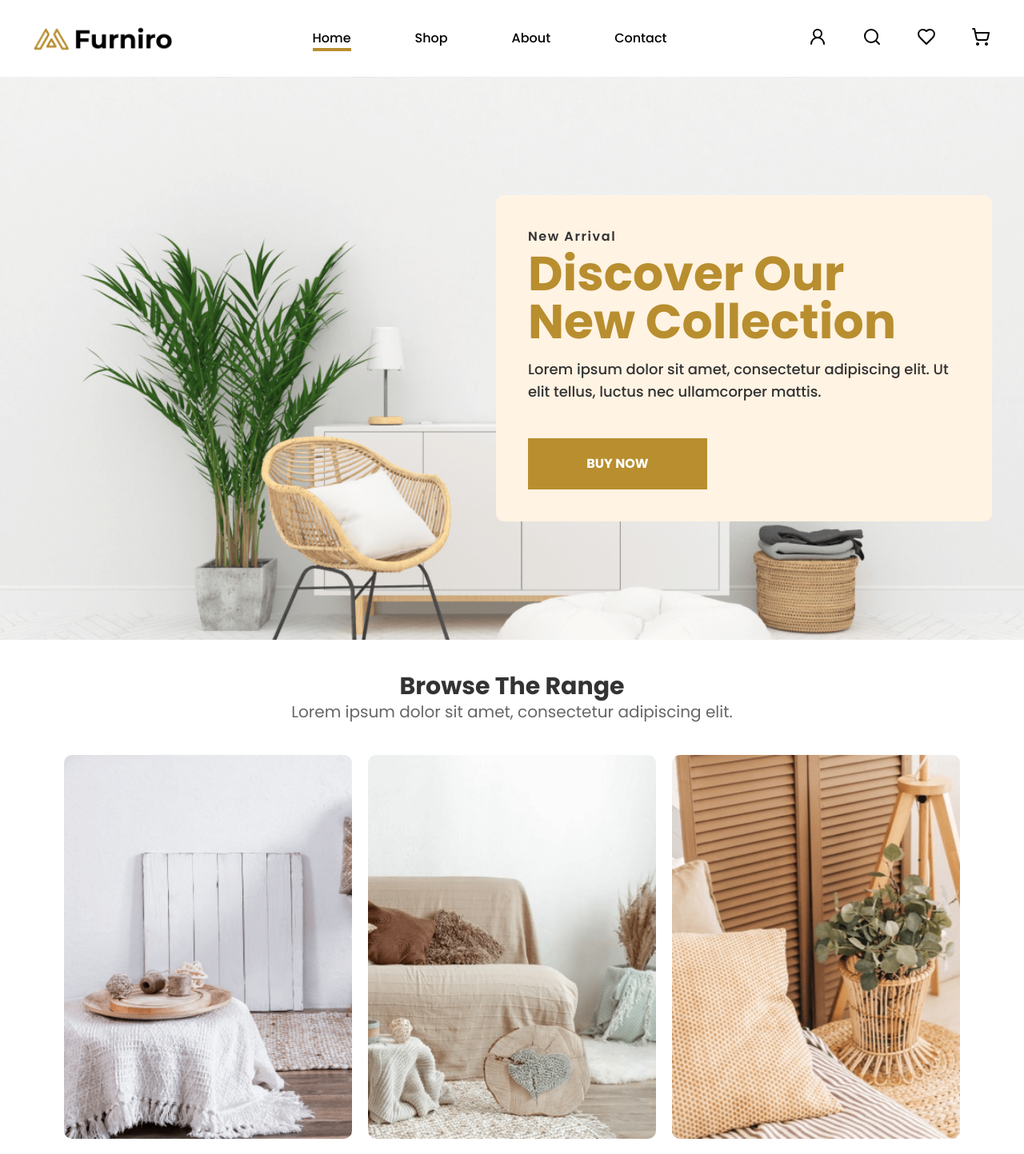
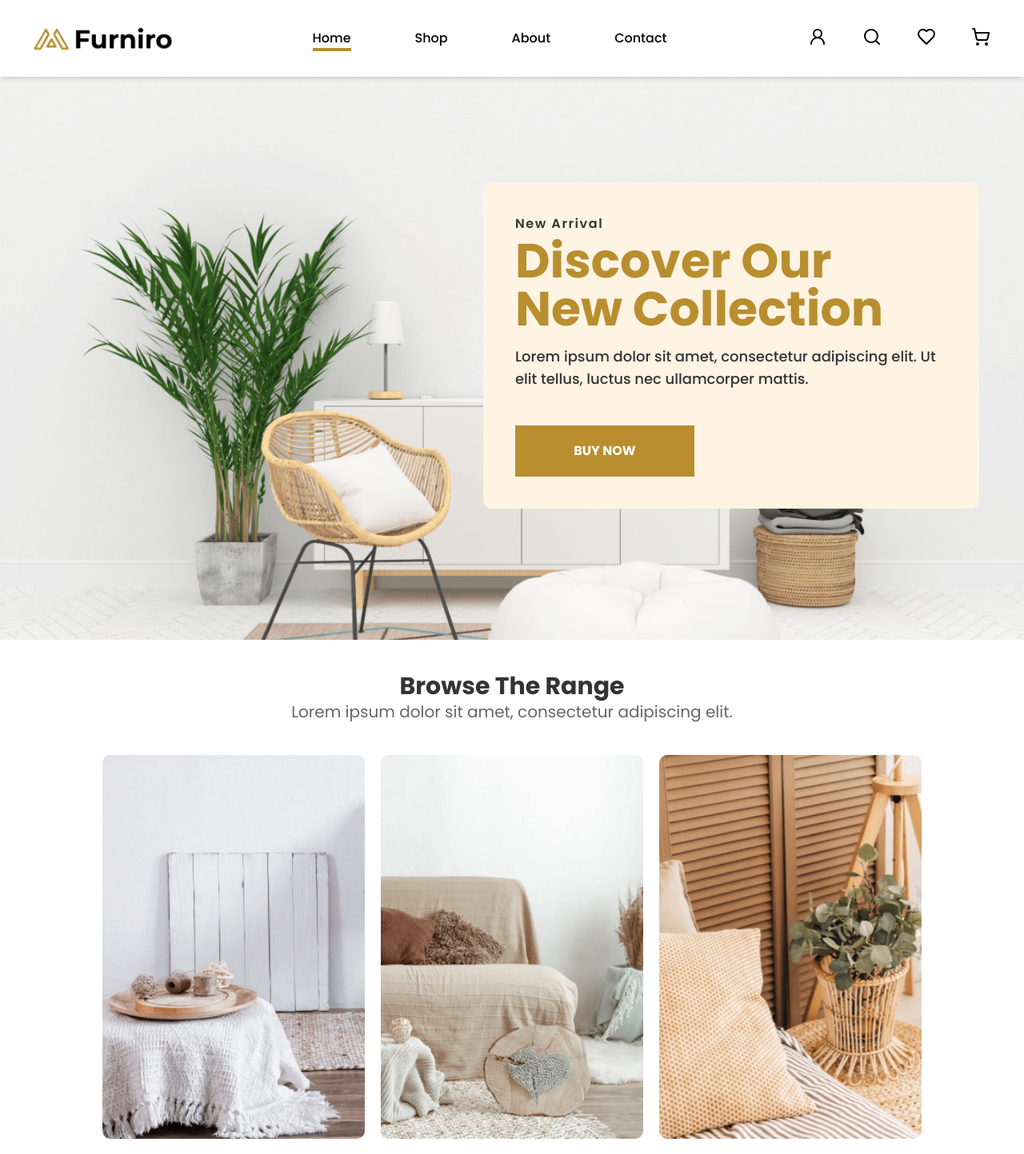
Before and after one commit to sankaSanjeeva/Furniro, a React (Vite) app: page / in a window 1280 px wide. Shown: the top 1443 px of the page at 80% size. Built offline with nearby package versions, Linux system fonts and the light colour scheme.

Commit message:
add header animation

```diff
--- a/src/common/components/footer/index.tsx
+++ b/src/common/components/footer/index.tsx
@@ -4,7 +4,7 @@ import { Button } from '../ui/button';
 export default function Footer() {
   return (
     <footer className="border-t border-t-black/15">
-      <div className="mx-auto max-w-screen-xl px-5 md:px-10">
+      <div className="mx-auto max-w-screen-laptop px-5 sm:px-10 xl:px-24">
         <div className="py-12 flex flex-col md:flex-row justify-between gap-10">
           <div className="flex gap-10 flex-row md:flex-col">
             <h1 className="text-2xl font-bold">Furniro</h1>
@@ -17,7 +17,7 @@ export default function Footer() {
 
           <div>
             <span className="text-[#9F9F9F]">Links</span>
-            <ul className="mt-5 md:mt-12 flex flex-row md:flex-col gap-10 font-medium">
+            <ul className="mt-5 md:mt-12 flex flex-row md:flex-col gap-10 flex-wrap font-medium">
               <li>
                 <Link to="/">Home</Link>
               </li>
@@ -35,7 +35,7 @@ export default function Footer() {
 
           <div>
             <span className="text-[#9F9F9F]">Help</span>
-            <ul className="mt-5 md:mt-12 flex flex-row md:flex-col gap-10 font-medium">
+            <ul className="mt-5 md:mt-12 flex flex-row md:flex-col gap-10 flex-wrap font-medium">
               <li>Payment Options</li>
               <li>Returns</li>
               <li>Privacy Policies</li>
--- a/src/common/components/header/index.tsx
+++ b/src/common/components/header/index.tsx
@@ -31,7 +31,7 @@ function NavItem({
   );
 }
 
-export default function Header() {
+export default function Header({ hasScrolled }: { hasScrolled: boolean }) {
   const [isMenuExpand, setIsMenuExpand] = useState(false);
 
   const collapseMenu = () => {
@@ -45,8 +45,9 @@ export default function Header() {
   return (
     <header
       className={cn(
-        'fixed w-full flex flex-col overflow-hidden md:h-24 z-10 transition-[height] duration-500 bg-white',
-        isMenuExpand ? 'h-screen' : 'h-24'
+        'fixed w-full flex flex-col overflow-hidden h-24 z-10 transition-[height] duration-500 shadow-md bg-white',
+        hasScrolled && 'h-16',
+        isMenuExpand && 'h-screen'
       )}
     >
       <button
--- a/src/common/components/root/index.tsx
+++ b/src/common/components/root/index.tsx
@@ -1,12 +1,34 @@
+import { useEffect, useRef, useState } from 'react';
 import { Outlet } from 'react-router-dom';
 import { Footer, Header } from '..';
 
 export default function Root() {
+  const [hasScrolled, setHasScrolled] = useState(false);
+
+  const ref = useRef(null);
+
+  useEffect(() => {
+    const observer = new IntersectionObserver(
+      ([{ isIntersecting }]) => {
+        setHasScrolled(!isIntersecting);
+      },
+      { rootMargin: '75px' }
+    );
+
+    if (ref.current) {
+      observer.observe(ref.current);
+    }
+
+    return () => observer.disconnect();
+  }, []);
+
   return (
     <div className="flex flex-col min-h-screen">
-      <Header />
+      <Header hasScrolled={hasScrolled} />
 
-      <main className="flex-grow mt-24">
+      <div ref={ref} />
+
+      <main className="flex-grow mt-16">
         <Outlet />
       </main>
 
--- a/src/index.css
+++ b/src/index.css
@@ -5,6 +5,7 @@
 @layer base {
   html {
     font-family: 'Poppins', sans-serif;
+    scroll-behavior: smooth;
   }
 }
 
--- a/src/pages/home/components/browse-the-range/index.tsx
+++ b/src/pages/home/components/browse-the-range/index.tsx
@@ -5,7 +5,7 @@ import living from '@/assets/living.png';
 export default function BrowseTheRange() {
   return (
     <section className="bg-white">
-      <div className="mx-auto max-w-screen-xl px-10 lg:px-20 py-10 grid grid-cols-3 gap-x-5 text-2xl leading-none text-center font-semibold text-text-p">
+      <div className="mx-auto max-w-screen-laptop px-10 lg:px-20 xl:px-32 py-10 grid grid-cols-3 gap-x-5 text-2xl leading-none text-center font-semibold text-text-p">
         <div className="col-span-3 text-3xl font-bold">Browse The Range</div>
         <div className="col-span-3 text-xl font-normal text-text-s mb-10">
           Lorem ipsum dolor sit amet, consectetur adipiscing elit.
@@ -14,7 +14,7 @@ export default function BrowseTheRange() {
           <img
             src={dining}
             alt="dining"
-            className="h-[480px] w-full object-cover rounded-[10px]"
+            className="h-[480px] w-full max-w-96 mx-auto object-cover rounded-[10px]"
           />
           <div className="my-5">Dining</div>
         </div>
@@ -22,7 +22,7 @@ export default function BrowseTheRange() {
           <img
             src={living}
             alt="living"
-            className="h-[480px] w-full object-cover rounded-[10px]"
+            className="h-[480px] w-full max-w-96 mx-auto object-cover rounded-[10px]"
           />
           <div className="my-5">Living</div>
         </div>
@@ -30,7 +30,7 @@ export default function BrowseTheRange() {
           <img
             src={bedroom}
             alt="bedroom"
-            className="h-[480px] w-full object-cover rounded-[10px]"
+            className="h-[480px] w-full max-w-96 mx-auto object-cover rounded-[10px]"
           />
           <div className="my-5">Bedroom</div>
         </div>
--- a/src/pages/home/components/explore-more/components/image-slide/index.tsx
+++ b/src/pages/home/components/explore-more/components/image-slide/index.tsx
@@ -49,7 +49,7 @@ export default function ImageSlide({ active, index, imageUrl }: Props) {
         <div className="py-8 px-4 backdrop-blur-sm bg-white/70">
           <p className="flex items-center gap-2">
             <span>{index}</span>
-            <div className="h-[1px] w-4 bg-text-s" />
+            <span className="h-[1px] w-4 bg-text-s" />
             <span>Bed Room</span>
           </p>
           <span className="font-semibold text-[28px] text-text-p">
--- a/src/pages/home/components/our-products/index.tsx
+++ b/src/pages/home/components/our-products/index.tsx
@@ -3,8 +3,8 @@ import { Button } from '@/common/components/ui/button';
 
 export default function OurProducts() {
   return (
-    <section className="bg-white">
-      <div className="mx-auto max-w-screen-xl px-5 md:px-10 py-10 font-semibold text-text-p">
+    <section className="scroll-mt-24 bg-white" id="products">
+      <div className="mx-auto max-w-screen-laptop px-5 md:px-10 laptop:px-24 py-10 font-semibold text-text-p">
         <h1 className="text-5xl font-bold text-center">Our Products</h1>
 
         <div className="grid grid-cols-1 md:grid-cols-2 lg:grid-cols-3 xl:grid-cols-4 gap-8 mt-8">
--- a/src/pages/home/components/welcome/index.tsx
+++ b/src/pages/home/components/welcome/index.tsx
@@ -2,7 +2,7 @@ import { Button } from '@/common/components/ui/button';
 
 export default function Welcome() {
   return (
-    <section className="flex justify-center lg:justify-end items-center min-h-[calc(100vh_-_96px)] mx-auto max-w-screen-xl px-10">
+    <section className="flex justify-center lg:justify-end items-center min-h-[calc(100vh_-_64px)] mx-auto max-w-screen-laptop px-14">
       <div className="p-10 my-10 rounded-[10px] text-center lg:text-left max-w-[620px] text-text-p bg-[#FFF3E3]">
         <h3 className="font-semibold tracking-widest mb-1">New Arrival</h3>
         <h1 className="text-5xl lg:text-6xl font-bold text-theme">
@@ -14,7 +14,9 @@ export default function Welcome() {
           Lorem ipsum dolor sit amet, consectetur adipiscing elit. Ut elit
           tellus, luctus nec ullamcorper mattis.
         </p>
-        <Button className="h-16 w-56 font-bold">BUY NOW</Button>
+        <a href="#products">
+          <Button className="h-16 w-56 font-bold">BUY NOW</Button>
+        </a>
       </div>
     </section>
   );
```
